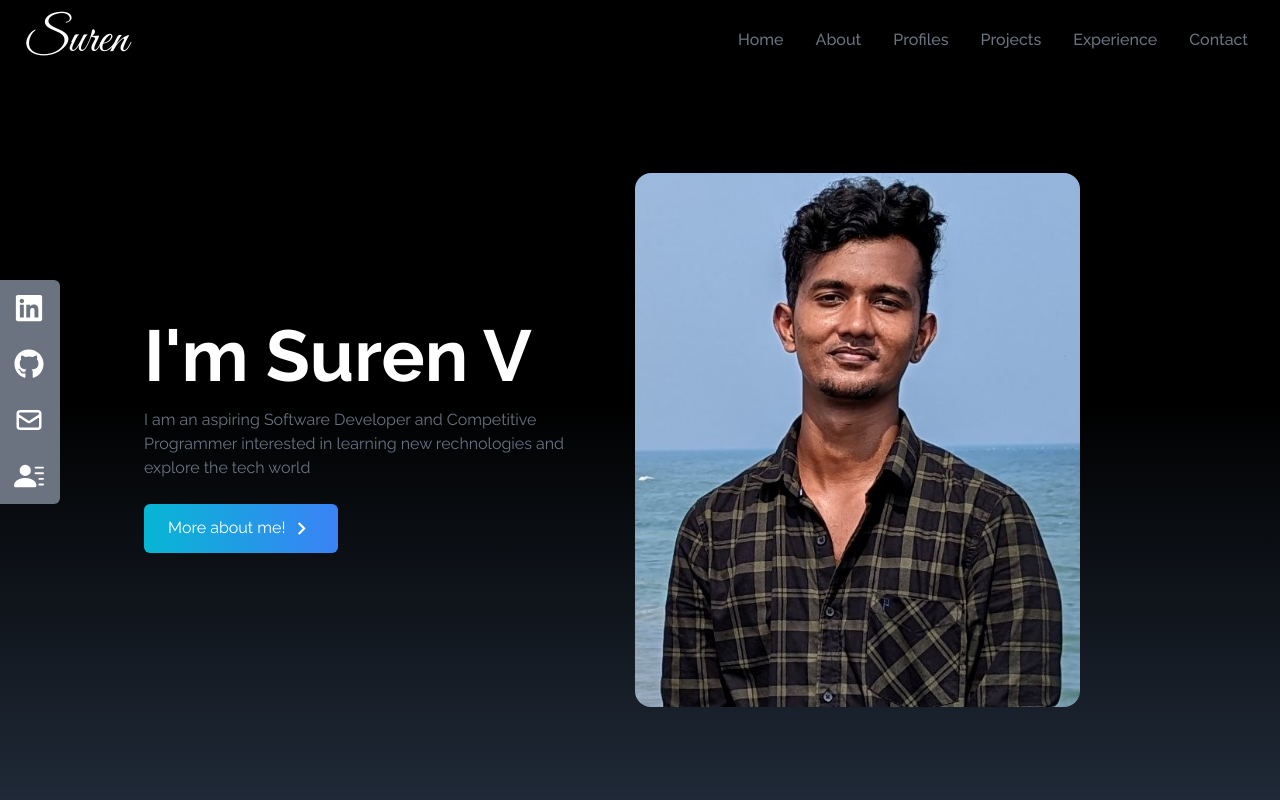
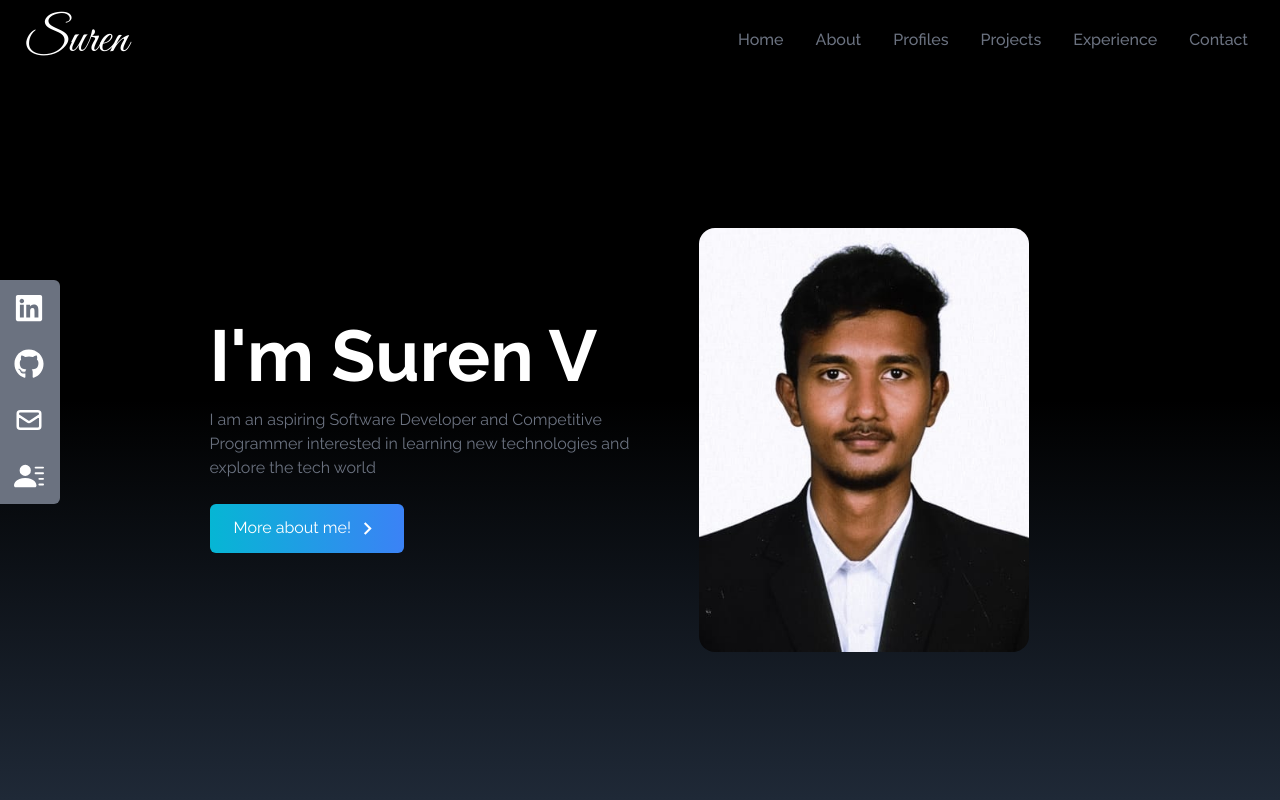
Before and after one commit to Surandharan/myPortfolio, a React (Create React App) app: page / in a window 1280 px wide. Shown: the top 800 px of the page. Built offline with nearby package versions, Linux system fonts and the light colour scheme.

Commit message:
Changing photo

```diff
--- a/src/components/Home.jsx
+++ b/src/components/Home.jsx
@@ -1,5 +1,5 @@
 import React from "react";
-import HeroImage from "../assets/heroImage.jpg";
+import HeroImage from "../assets/heroImage.jpeg";
 import { MdOutlineKeyboardArrowRight } from "react-icons/md";
 import { Link } from "react-scroll";
 
@@ -16,7 +16,7 @@ const Home = () => {
             I'm Suren V
           </h2>
           <p className="text-gray-500 py-4 max-w-md">
-            I am an aspiring Software Developer and Competitive Programmer interested in learning new rechnologies and explore the tech world
+            I am an aspiring Software Developer and Competitive Programmer interested in learning new technologies and explore the tech world
           </p>
 
           <div>
```
Also changed, not shown: src/assets/heroImage.jpeg (added), src/assets/heroImage.jpg (deleted).
